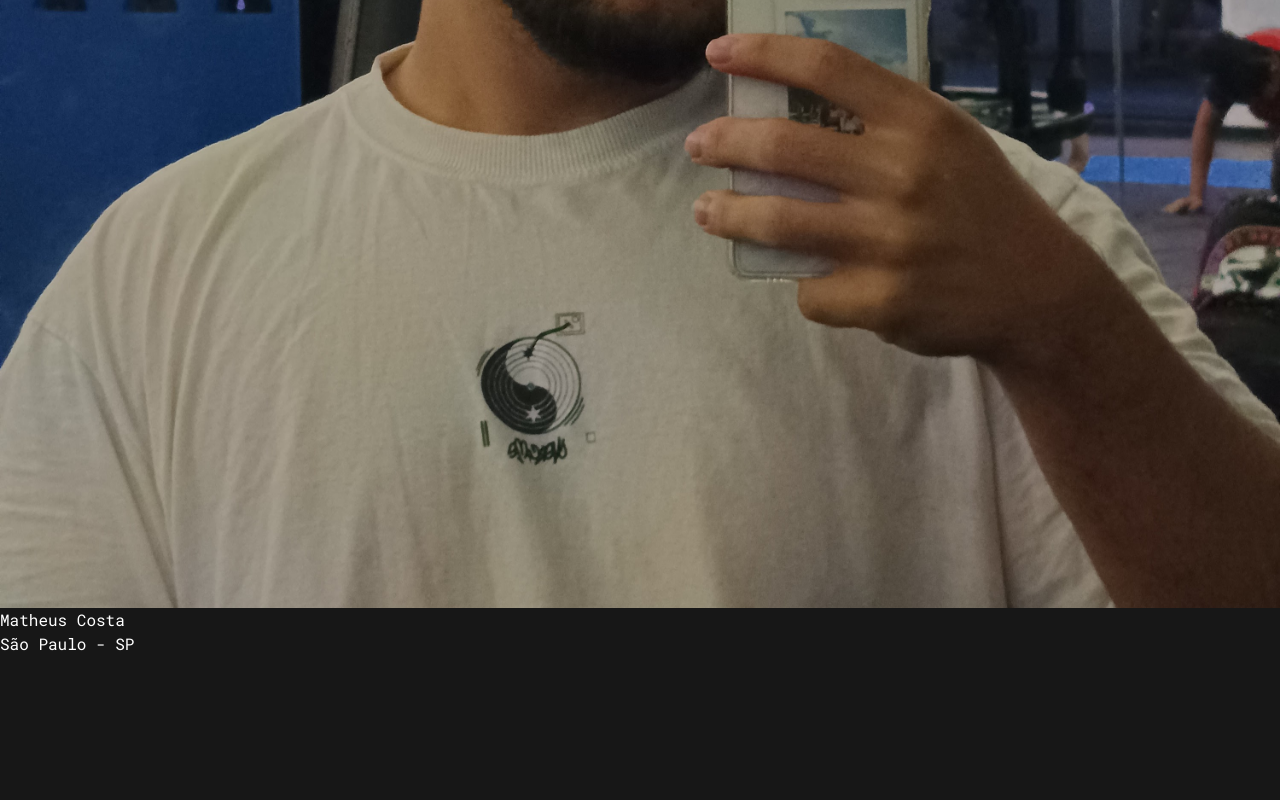
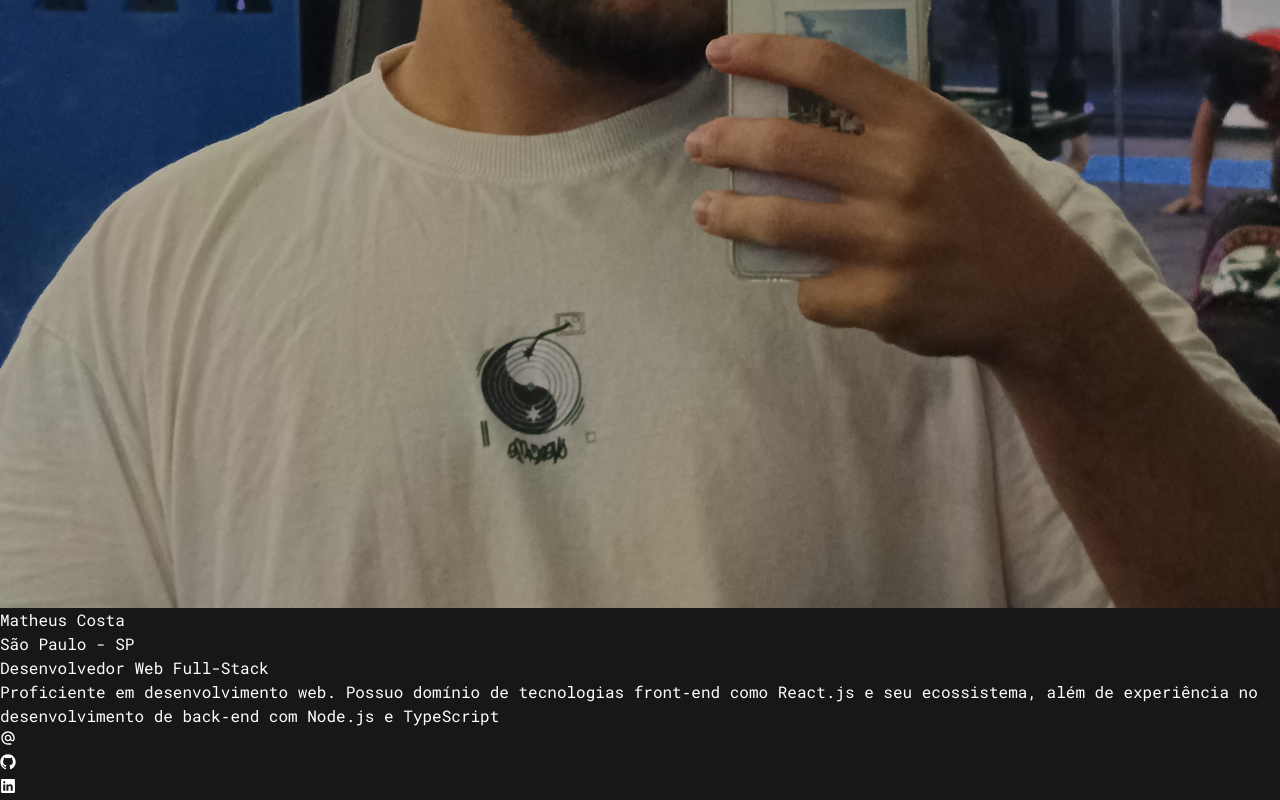
Before and after one commit to Matheus7p/MatheusDev, a React (Vite) app: page / in a window 1280 px wide. Shown: the part 702-1502 px from the top of the page. Before the commit the page ends 1358 px from the top, so only its background shows below. Built offline with nearby package versions, Linux system fonts and the light colour scheme.

Commit message:
feat: add about

```diff
--- a/src/App.tsx
+++ b/src/App.tsx
@@ -1,3 +1,4 @@
+import { About } from "./components/about.component";
 import Cursor from "./components/cursor.component";
 import Header from "./components/header.component";
 import { CursorProvider } from "./context/cursor.ctx";
@@ -9,6 +10,7 @@ function App() {
         <Cursor />
         <main className="mx-auto p-6 w-full">
           <Header />
+          <About />
         </main>
       </div>
     </CursorProvider>
--- /dev/null
+++ b/src/components/about.component.tsx
@@ -0,0 +1,20 @@
+import { socialInfos } from "../constans/social";
+import SocialButtons from "./socialButton";
+
+export const About = () => {
+    return (
+        <>
+          <h1 className="text-4xl text-[#f5f5f5b7] font-medium mb-12 leading-[1.4] whitespace-nowrap">Desenvolvedor Web Full-Stack</h1>
+          <p className="text-[#a3a3a3] font-normal text-md mt-6 mb-8 leading-6 text-justify">
+            Proficiente em desenvolvimento web. Possuo domínio de tecnologias front‑end como <span className="text-[#f5f5f5]">React.js</span> e seu ecossistema, além de experiência no desenvolvimento de back‑end com <span className="text-[#f5f5f5]">Node.js</span> e <span className="text-[#f5f5f5]">TypeScript</span>
+          </p>
+          <div className="flex justify-start items-center gap-4">
+            {socialInfos.map((social) => (
+              <div className="" key={social.id}>
+                <SocialButtons social={social} />
+              </div>
+            ))}
+          </div>
+        </>
+    );
+}
--- a/src/components/header.component.tsx
+++ b/src/components/header.component.tsx
@@ -1,6 +1,6 @@
 const Header = () => {
   return (
-    <div className="flex justify-between items-center mb-16">
+    <div className="flex justify-between items-center mb-8">
       <div className="flex items-center gap-4">
         <a href="/" className="cursor-pointer">
           <img
--- /dev/null
+++ b/src/components/socialButton.tsx
@@ -0,0 +1,24 @@
+import { SocialLinks } from "../types/social";
+
+const SocialButtons = ({ social }: { social: SocialLinks }) => {
+  const Icon = social.icon;
+
+  const handleClick = () => {
+    if (social.isEmail) {
+      window.location.href = social.url;
+    } else {
+      window.open(social.url, "_blank", "noopener noreferrer");
+    }
+  };
+  return (
+    <button
+      onClick={handleClick}
+      className="bg-[#252525] text-[#f5f5f5] px-2 py-2 hover:scale-110 duration-500 rounded-full"
+      aria-label={social.name}
+    >
+      <Icon className="h-5 w-5" />
+    </button>
+  );
+};
+
+export default SocialButtons;
--- /dev/null
+++ b/src/constans/social.ts
@@ -0,0 +1,24 @@
+import { MdAlternateEmail } from "react-icons/md";
+import { RxGithubLogo, RxLinkedinLogo } from "react-icons/rx";
+import { SocialLinks } from "../types/social";
+
+export const socialInfos: SocialLinks[] = [
+  {
+    id: 1,
+    name: "Email",
+    url: "mailto:matheus.costa.7p@gmail.com",
+    icon: MdAlternateEmail,
+  },
+  {
+    id: 2,
+    name: "Github",
+    url: "https://github.com/Matheus7p",
+    icon: RxGithubLogo,
+  },
+  {
+    id: 3,
+    name: "LinkedIn",
+    url: "https://www.linkedin.com/in/mcosta-dev/",
+    icon: RxLinkedinLogo,
+  },
+]
--- a/src/index.css
+++ b/src/index.css
@@ -7,6 +7,9 @@
   margin: 0;
   box-sizing: border-box;
   font-family: "Roboto mono", monospace;
-  background-color: #171717;
   color: white;
 }
+
+body{
+  background-color: #171717;
+}
--- /dev/null
+++ b/src/types/social.ts
@@ -0,0 +1,9 @@
+import { IconType } from "react-icons";
+
+export interface SocialLinks {
+  id: number,
+  url: string,
+  name: string,
+  icon: IconType,
+  isEmail?: boolean
+}
```
